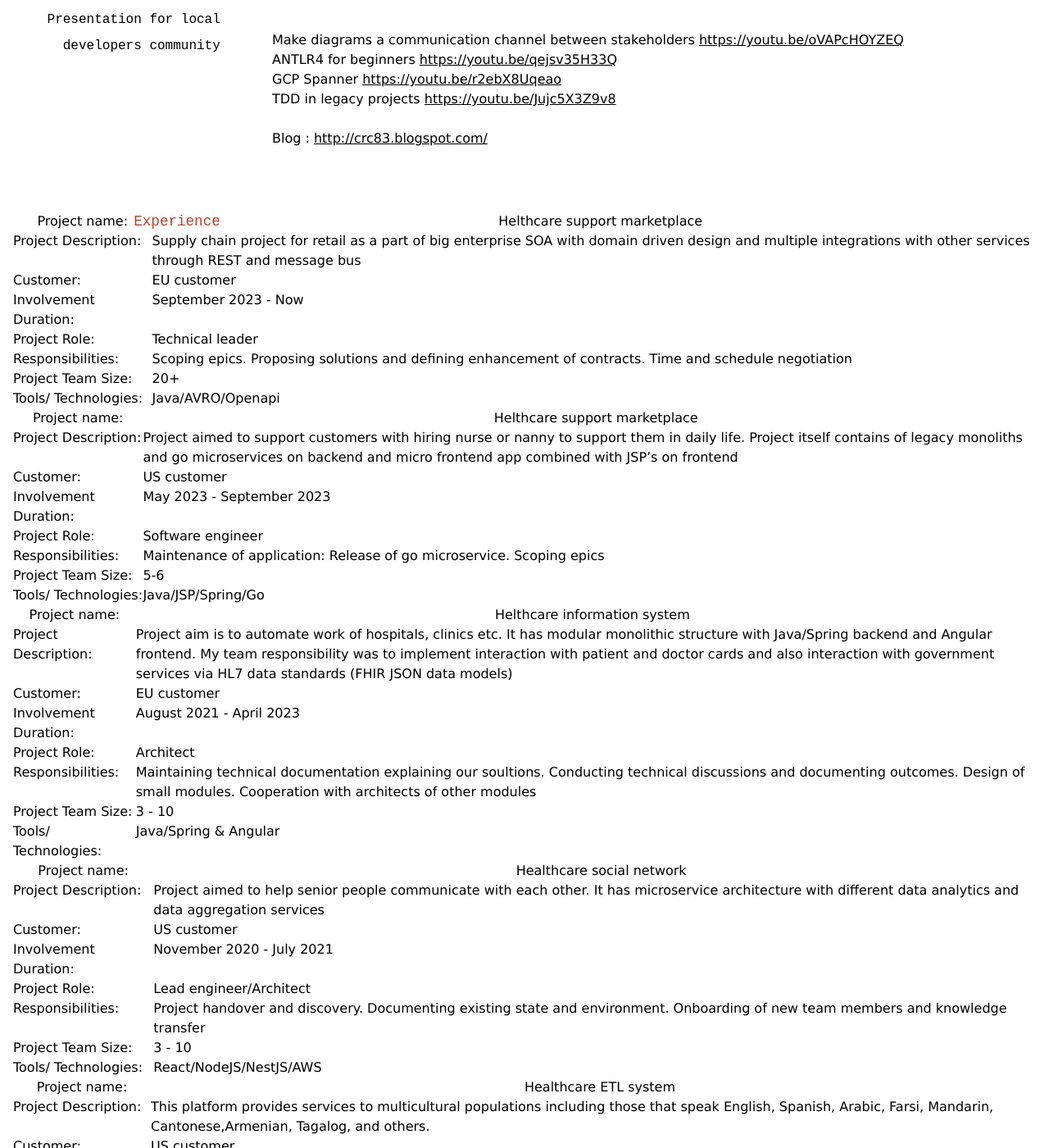
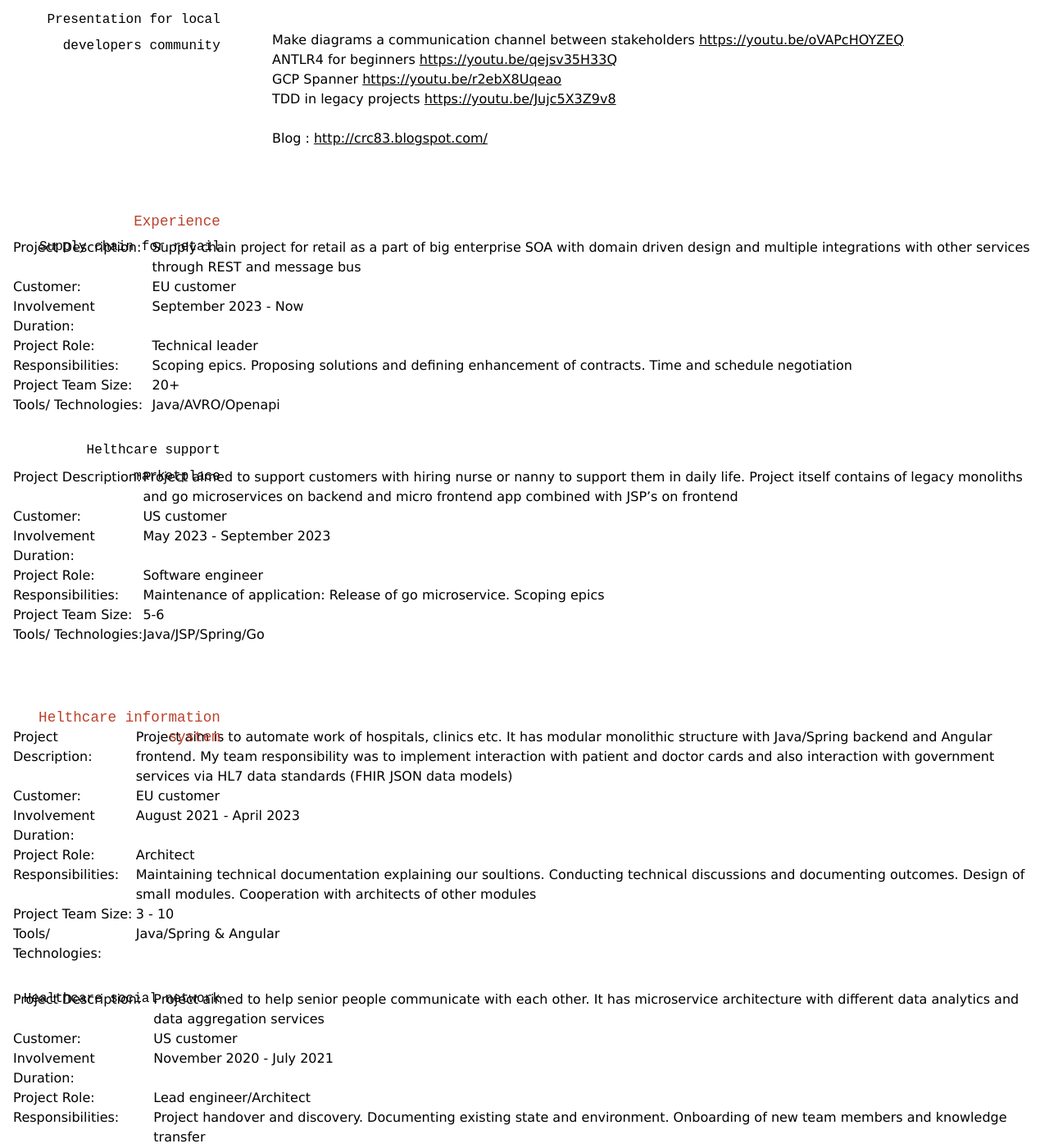
Before and after one commit to crc83/cv, a Jekyll site: the page built from index.md, in a window 1280 px wide and 1400 px high, scrolled down 2867 px. Shown: the whole window at 82% size. Built offline with Jekyll 4.4.1, drawn with Linux system fonts in a browser that asks for light colours; our own code applies the rules of GitHub Pages for plain Markdown files; Markdown is read by kramdown in place of the engine named in the settings; some of the changed text lies outside the part shown.

Commit message:
Reworked project list strucutre

```diff
--- a/index.md
+++ b/index.md
@@ -111,8 +111,8 @@ Blog :  <http://crc83.blogspot.com/>
 
 ## Experience
 
-| Project name: | Helthcare support marketplace |
-|----|----|
+### Supply chain for retail
+
 | Project Description: | Supply chain project for retail as a part of big enterprise SOA with domain driven design and multiple integrations with other services through REST and message bus |
 | Customer: | EU customer |
 | Involvement Duration: | September 2023 - Now |
@@ -121,8 +121,8 @@ Blog :  <http://crc83.blogspot.com/>
 | Project Team Size: | 20+ |
 | Tools/ Technologies: | Java/AVRO/Openapi |
 
-| Project name: | Helthcare support marketplace |
-|----|----|
+### Helthcare support marketplace
+
 | Project Description: | Project aimed to support customers with hiring nurse or nanny to support them in daily life. Project itself contains of legacy monoliths and go microservices on backend and micro frontend app combined with JSP's on frontend |
 | Customer: | US customer |
 | Involvement Duration: | May 2023 - September 2023 |
@@ -131,8 +131,8 @@ Blog :  <http://crc83.blogspot.com/>
 | Project Team Size: | 5-6 |
 | Tools/ Technologies: | Java/JSP/Spring/Go |
 
-| Project name: | Helthcare information system |
-|----|----|
+## Helthcare information system
+
 | Project Description: | Project aim is to automate work of hospitals, clinics etc. It has modular monolithic structure with Java/Spring backend and Angular frontend. My team responsibility was to implement interaction with patient and doctor cards and also interaction with government services via HL7 data standards (FHIR JSON data models) |
 | Customer: | EU customer |
 | Involvement Duration: | August 2021 - April 2023 |
@@ -141,8 +141,8 @@ Blog :  <http://crc83.blogspot.com/>
 | Project Team Size: | 3 - 10 |
 | Tools/ Technologies: | Java/Spring & Angular |
 
-| Project name: | Healthcare social network |
-|----|----|
+### Healthcare social network
+
 | Project Description: | Project aimed to help senior people communicate with each other. It has microservice architecture with different data analytics and data aggregation services |
 | Customer: | US customer |
 | Involvement Duration: | November 2020 - July 2021 |
@@ -151,8 +151,8 @@ Blog :  <http://crc83.blogspot.com/>
 | Project Team Size: | 3 - 10 |
 | Tools/ Technologies: | React/NodeJS/NestJS/AWS |
 
-| Project name: | Healthcare ETL system |
-|----|----|
+### Healthcare ETL system
+
 | Project Description: | This platform provides services to multicultural populations including those that speak English, Spanish, Arabic, Farsi, Mandarin, Cantonese,Armenian, Tagalog, and others. |
 | Customer: | US customer |
 | Involvement Duration: | September 2020 - November 2020 |
@@ -161,8 +161,8 @@ Blog :  <http://crc83.blogspot.com/>
 | Project Team Size: | 3-6 |
 | Tools/ Technologies: | Java/Spring Batch/Angular |
 
-| Project name: | Tennis booking system |
-|----|----|
+### Tennis booking system
+
 | Project Description: | Project aimed to help venues in their daily activity. Also this solution helps players to book a match and find partner for it. |
 | Customer: | Swedish customer |
 | Involvement Duration: | November 2019 - September 2020 |
@@ -171,8 +171,8 @@ Blog :  <http://crc83.blogspot.com/>
 | Project Team Size: | 6 |
 | Tools/ Technologies: | Grails/MySQL |
 
-| Project name: | Web service that provides read only data |
-|----|----|
+### Web service that provides read only data
+
 | Project Description: | Web service that provide information to different clients under heavy load. |
 | Customer: | US Customer |
 | Involvement Duration: | June 2019 - September 2019 |
@@ -181,8 +181,8 @@ Blog :  <http://crc83.blogspot.com/>
 | Project Team Size: | 1 |
 | Tools/ Technologies: | Gradle/Groovy/Docker/Jenkins |
 
-| Project name: | POC Migration to GCP Spanner |
-|---|----|
+### POC Migration to GCP Spanner
+
 |Project Description: |Migrate existing REST based services from DB2 to GCP Spanner. Performance metrics gathering and queries performance tuning.|
 | Customer: | US Customer |
 | Involvement Duration: | January 2019-May 2019 |
@@ -191,8 +191,8 @@ Blog :  <http://crc83.blogspot.com/>
 | Project Team Size: | 3 |
 | Tools/ Technologies: | Spring boot, Google Libraries for Spanner, Jetbrains IDEA, GCP Console |
 
-| Project name: | Application Release automation and test automation support |
-|---|----|
+### Application Release automation and test automation support
+
 | Project Description: | Migration of build process from Ant to Gradle. Automation of release process. Writing UI automation tests using groovy & selenium2. Moving common build tasks from gradle script into plugins using groovy. Automation of Jenkins job configuration from gradle build (Maintenance of opensource gradle Jenkins plugin, written on groovy) |
 | Customer: | European customer |
 | Involvement Duration: | October 2017-October 2018 |
@@ -202,8 +202,8 @@ Blog :  <http://crc83.blogspot.com/>
 | Tools/ Technologies: | Eclipse, Gradle, Jenkins, Artifactory, Groovy, Seleinium 2 |
 | My articles related to: | Gradle plugin development using groovy: <http://crc83.blogspot.com/2016/03/i-getting-started-with-environment.html> |
 
-| Project name: | Meta Application development based on proprietary technologies |
-|---|----|
+### Meta Application development based on proprietary technologies
+
 | Project Description: | Proprietary OONDB (object-oriented network database), ORM framework for OONDB, ZK UI framework. |
 | Customer: | European customer |
 | Involvement Duration: | January 2014- October 2017 |
@@ -212,8 +212,8 @@ Blog :  <http://crc83.blogspot.com/>
 | Project Team Size: | 6-10 |
 | Tools: | Eclipse, Gradle/Ant, Tomcat 7, Java 6, ZKoss UI framework |
 
-| Project name: | Online booking service |
-|----|----|
+### Online booking service
+
 | Project Description: | Product that connects Home Rental Agreement (HRA) owners and property managers with travelers who seek the space, value and amenities of HRA homes as an alternative to hotels. |
 | Customer: | US Customer |
 | Involvement Duration: | February 2013-December 2013 |
@@ -222,8 +222,8 @@ Blog :  <http://crc83.blogspot.com/>
 | Project Team Size: | 18-30 |
 | Tools/Technologies: | Maven 2, Eclipse/Intellij IDEA, Git, Spring, MyBatis, Jersey |
 
-| Project name:| Development process management tool |
-|----|----|
+### Development process management tool
+
 | Project Description: | Tool based on top of SVC client that allows developer easily switch context of development. It also integrates with issue tracker and continuous integration server. |
 | Customer: | US Customer |
 | Involvement Duration: | December 2012 - February 2013 |
@@ -232,8 +232,8 @@ Blog :  <http://crc83.blogspot.com/>
 | Project Team Size: | 2 |
 | Tools/Technologies: | Ruby |
 
-| Project name: | Database migration project |
-|----|----|
+### Database migration project
+
 | Project Description: | Perform data migration from Oracle DB to MySQL database. This includes input and output data verification. |
 | Customer: | US Customer |
 | Involvement Duration: | June 2012 - November 2012 |
@@ -242,8 +242,8 @@ Blog :  <http://crc83.blogspot.com/>
 | Project Team Size: | 1 |
 | Tools/Technologies: | Eclipse, Ant, Bash, JUnit, JDBC |
 
-| Project name: | Meta Application development based on proprietary technologies |
-|----|----|
+### Meta Application development based on proprietary technologies
+
 | Project Description: | Proprietary OONDB (object-oriented network database), ORM framework for OONDB, ZK UI framework. |
 | Customer: | European customer |
 | Involvement Duration: | July 2011 - May 2012 |
@@ -252,8 +252,8 @@ Blog :  <http://crc83.blogspot.com/>
 | Project Team Size: | 3 |
 | Tools/Technologies: | Eclipse, Ant, Tomcat 7, Selenium, Concordium, Java 6, ZKoss UI framework |
 
-| Project name: | Business operation program customization |
-|----|----|
+### Business operation program customization
+
 | Project Description: | The aim of the project was to customize third party open source libraries to run on environment with J2EE security restriction. The program or any of its components shouldn't create classloader, set context class loader and also have read or write access to temp folder. |
 | Customer: | European customer |
 | Involvement Duration: | February - July 2011 |
@@ -262,8 +262,8 @@ Blog :  <http://crc83.blogspot.com/>
 | Project Team Size: | 3 |
 | Tools/Technologies: | Eclipse, Ant, Maven, WebSphere 7, Java 6, Axis2, Scripting (Windows/Linux/VBA Excel) |
 
-| Project name: | POS system for cafe and store |
-|----|----|
+### POS system for cafe and store
+
 | Project Description: | Project intended to automate business processes in cafe or store. It must be easy to use and have unified user interface. |
 | Customer: | UA Customer |
 | Involvement Duration: | 2006-2010 |
@@ -295,9 +296,9 @@ Blog :  <http://crc83.blogspot.com/>
 
 | Name | Year |  |
 |----|----|----|
-| Java Standard Edition 6 Programmer Certified Professional | 2012 |  ![Java 6 cert](java6cert.png) |
-| Google Cloud Certified Professional Cloud Architect <https://bit.ly/32eHIiV>  | 2019 | ![CGP cert](gcp_cert.png) |
-| SEI Software architect professional | 2022 | ![SEI cert](sei.png) |
+| Java Standard Edition 6 Programmer Certified Professional | 2012 |  ![Java 6 cert](java6cert.png  =100x200) |
+| Google Cloud Certified Professional Cloud Architect <https://bit.ly/32eHIiV>  | 2019 | ![CGP cert](gcp_cert.png =100x200) |
+| SEI Software architect professional | 2022 | ![SEI cert](sei.png =100x200) |
 
 ## Education
 
```
Also changed, not shown: other parts of index.md (+1 -0 lines).
